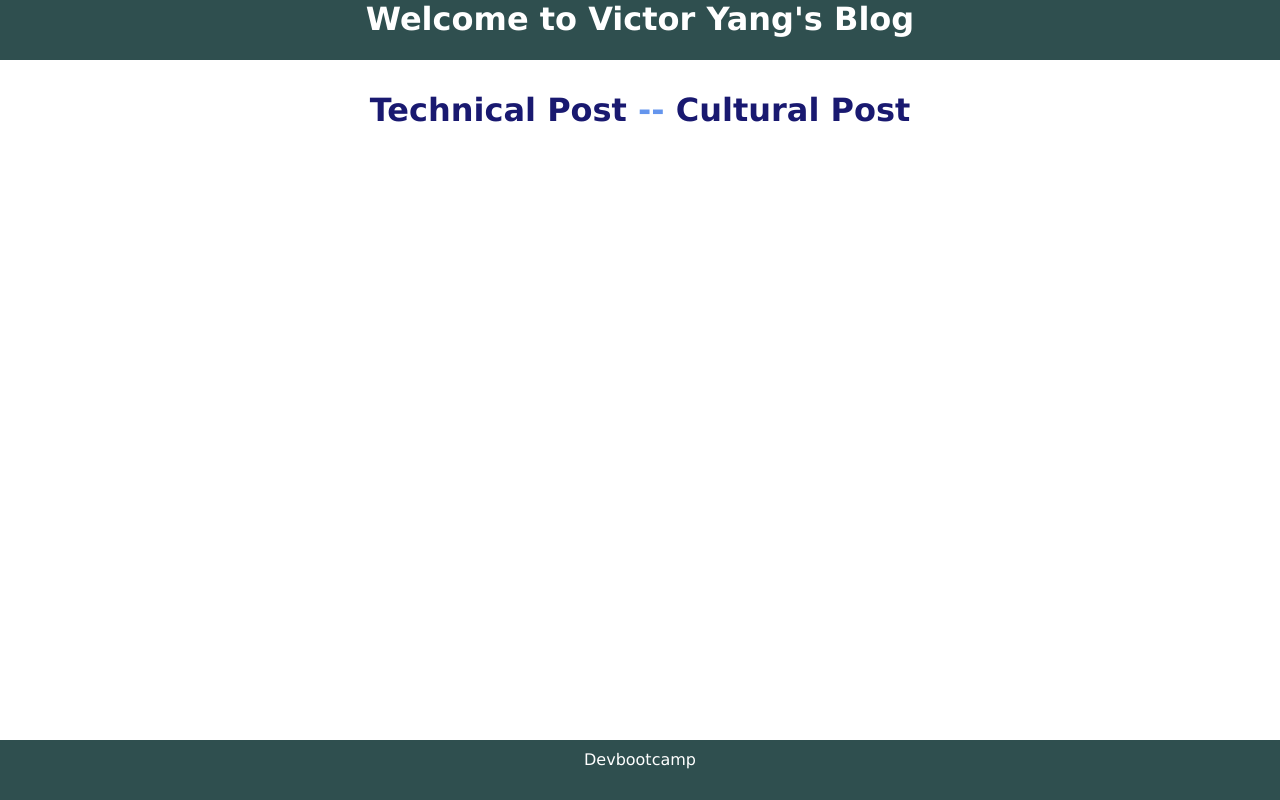
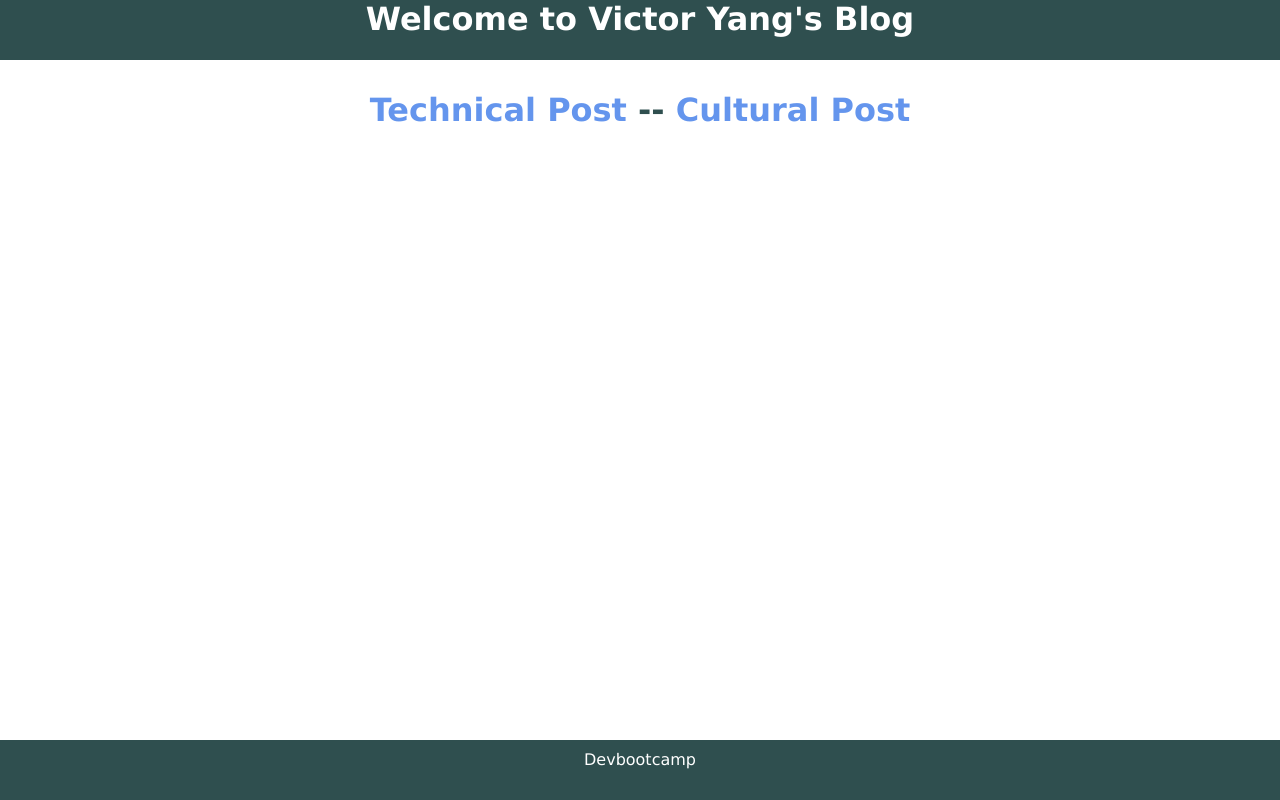
Before and after one commit to jarmstrng/lunacraz.github.io, a plain HTML site: page index.html in a window 1280 px wide. Drawn offline with Linux system fonts and the light colour scheme.

Commit message:
fixed link color

```diff
--- a/blog-posts/blog.css
+++ b/blog-posts/blog.css
@@ -3,7 +3,7 @@ body {
 	padding: 0;
 	font-family: 'Verdana', Helvetica, Arial, sans-serif;
 	padding-top: 70px;
-	color: cornflowerblue;
+	color: darkslategray;
 	margin-bottom: 70px;
 }
 
@@ -12,7 +12,7 @@ div {
 }
 
 a {
-	color: midnightblue;
+	color: cornflowerblue;
 	text-decoration: none;
 }
 
```
